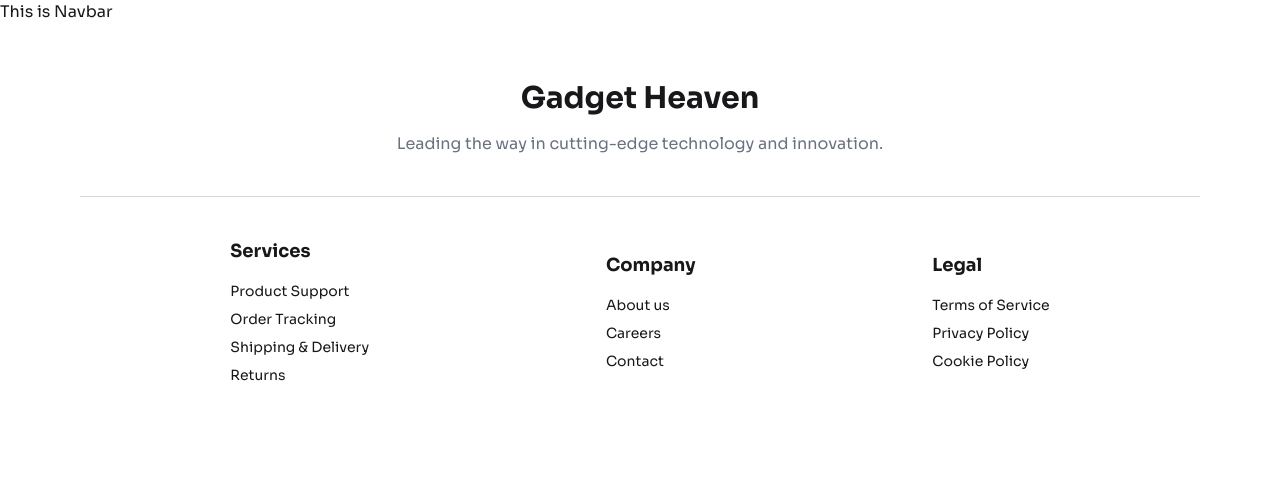
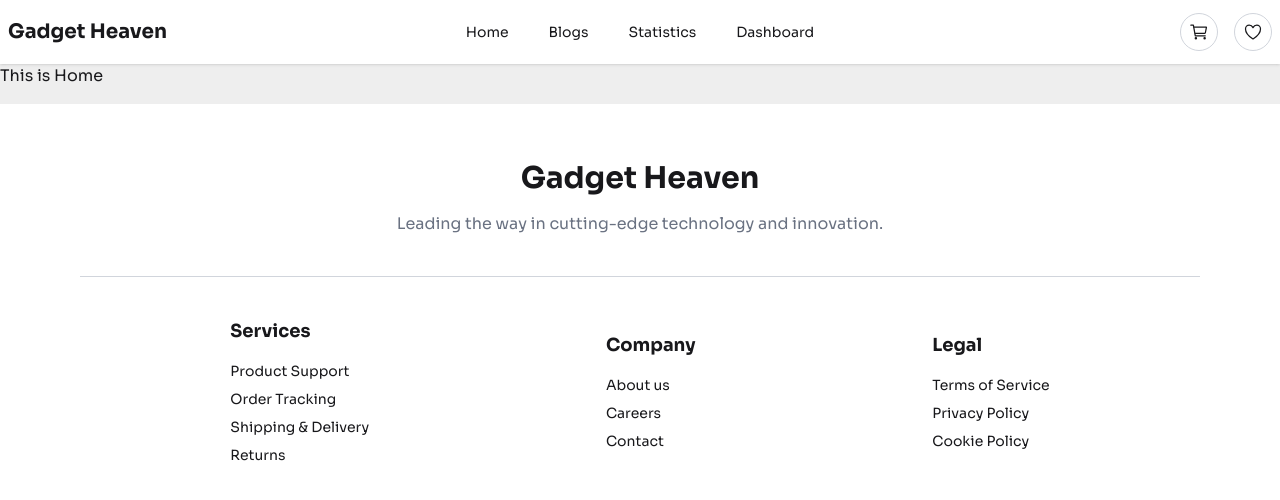
Before and after one commit to programming-hero-web-course-4/b10a8-gadget-heaven-shakil200409, a React (Vite) app: page / in a window 1280 px wide. Shown: the top 500 px of the page. Built offline with nearby package versions, Linux system fonts and the light colour scheme.

Commit message:
Added navbar

```diff
--- a/package.json
+++ b/package.json
@@ -13,6 +13,7 @@
     "@tailwindcss/vite": "^4.0.3",
     "react": "^19.0.0",
     "react-dom": "^19.0.0",
+    "react-icons": "^5.4.0",
     "react-router-dom": "^7.1.5",
     "tailwindcss": "^4.0.3"
   },
--- a/src/Components/Navbar.jsx
+++ b/src/Components/Navbar.jsx
@@ -1,7 +1,88 @@
+import { Link, NavLink } from "react-router-dom";
+import { IoCartOutline, IoHeartOutline } from "react-icons/io5";
+
 const Navbar = () => {
+  const links = (
+    <>
+      <NavLink
+        className={({ isActive }) =>
+          `${isActive ? "text-purple-500" : "text-gray-600"}font-medium `
+        }
+        to={"/"}
+      >
+        Home
+      </NavLink>
+      <NavLink
+        className={({ isActive }) =>
+          `${isActive ? "text-purple-500" : "text-gray-600"}font-medium `
+        }
+        to={"/blogs"}
+      >
+        Blogs
+      </NavLink>
+      <NavLink
+        className={({ isActive }) =>
+          `${isActive ? "text-purple-500" : "text-gray-600"}font-medium `
+        }
+        to={"/stats"}
+      >
+        Statistics
+      </NavLink>
+      <NavLink
+        className={({ isActive }) =>
+          `${isActive ? "text-purple-500" : "text-gray-600"}font-medium `
+        }
+        to={"/dashboard"}
+      >
+        Dashboard
+      </NavLink>
+    </>
+  );
   return (
     <div>
-      <h2>This is Navbar</h2>
+      <div className="navbar bg-base-100 shadow-sm">
+        <div className="navbar-start">
+          <div className="dropdown">
+            <div tabIndex={0} role="button" className="btn btn-ghost lg:hidden">
+              <svg
+                xmlns="http://www.w3.org/2000/svg"
+                className="h-5 w-5"
+                fill="none"
+                viewBox="0 0 24 24"
+                stroke="currentColor"
+              >
+                {" "}
+                <path
+                  strokeLinecap="round"
+                  strokeLinejoin="round"
+                  strokeWidth="2"
+                  d="M4 6h16M4 12h8m-8 6h16"
+                />{" "}
+              </svg>
+            </div>
+            <ul
+              tabIndex={0}
+              class="menu menu-sm dropdown-content bg-base-100 rounded-box z-1 mt-3 w-52 p-2 shadow"
+            >
+              {links}
+            </ul>
+          </div>
+          <Link className="text-base md:text-lg lg:text-xl font-bold" to={"/"}>
+            Gadget Heaven
+          </Link>
+        </div>
+        <div className="navbar-center hidden lg:flex">
+          <ul className="menu menu-horizontal px-1 gap-10">{links}</ul>
+        </div>
+        <div className="navbar-end gap-4">
+          <div className="nav-icon">
+            <IoCartOutline size={20} />
+          </div>
+          <div className="nav-icon ">
+            <IoHeartOutline size={20} />
+          </div>
+        </div>
+      </div>
     </div>
   );
 };
--- a/src/MainLayout.jsx
+++ b/src/MainLayout.jsx
@@ -8,7 +8,7 @@ const MainLayout = () => {
       {/* Navbar */}
       <Navbar></Navbar>
       {/* Dynamic section */}
-      <section>
+      <section className="bg-base-300 h-10">
         <Outlet />
       </section>
       {/* Footer */}
--- /dev/null
+++ b/src/Pages/Blogs.jsx
@@ -0,0 +1,9 @@
+const Blogs = () => {
+  return (
+    <div>
+      <h2>This is Blogs</h2>
+    </div>
+  );
+};
+
+export default Blogs;
--- /dev/null
+++ b/src/Pages/Dashboard.jsx
@@ -0,0 +1,9 @@
+const Dashboard = () => {
+  return (
+    <div>
+      <h2>This is DashBoard</h2>
+    </div>
+  );
+};
+
+export default Dashboard;
--- /dev/null
+++ b/src/Pages/ErrorPage.jsx
@@ -0,0 +1,9 @@
+const ErrorPage = () => {
+  return (
+    <div>
+      <h2>Error Page</h2>
+    </div>
+  );
+};
+
+export default ErrorPage;
--- /dev/null
+++ b/src/Pages/Home.jsx
@@ -0,0 +1,9 @@
+const Home = () => {
+  return (
+    <div>
+      <h2>This is Home</h2>
+    </div>
+  );
+};
+
+export default Home;
--- /dev/null
+++ b/src/Pages/Statistics.jsx
@@ -0,0 +1,9 @@
+const Statistics = () => {
+  return (
+    <div>
+      <h2>This is Statistics</h2>
+    </div>
+  );
+};
+
+export default Statistics;
--- a/src/Routes.jsx
+++ b/src/Routes.jsx
@@ -1,10 +1,34 @@
 import { createBrowserRouter } from "react-router-dom";
 import MainLayout from "./MainLayout";
+import Home from "./Pages/Home";
+import Blogs from "./Pages/Blogs";
+import Statistics from "./Pages/Statistics";
+import Dashboard from "./Pages/Dashboard";
+import ErrorPage from "./Pages/ErrorPage";
 
 const routes = createBrowserRouter([
   {
     path: "/",
     element: <MainLayout />,
+    errorElement: <ErrorPage />,
+    children: [
+      {
+        path: "/",
+        element: <Home />,
+      },
+      {
+        path: "/blogs",
+        element: <Blogs />,
+      },
+      {
+        path: "/stats",
+        element: <Statistics />,
+      },
+      {
+        path: "/dashboard",
+        element: <Dashboard />,
+      },
+    ],
   },
 ]);
 
--- a/src/index.css
+++ b/src/index.css
@@ -8,3 +8,6 @@
 .footer-title {
   @apply text-lg font-bold opacity-100 text-center normal-case;
 }
+.nav-icon {
+  @apply border border-gray-300 bg-white rounded-full p-2;
+}
--- a/src/main.jsx
+++ b/src/main.jsx
@@ -1,7 +1,6 @@
 import { StrictMode } from "react";
 import { createRoot } from "react-dom/client";
 import "./index.css";
-
 import { RouterProvider } from "react-router-dom";
 import routes from "./Routes";
 
```
Also changed, not shown: 1 other file (tests, documents, lock files or other folders).
